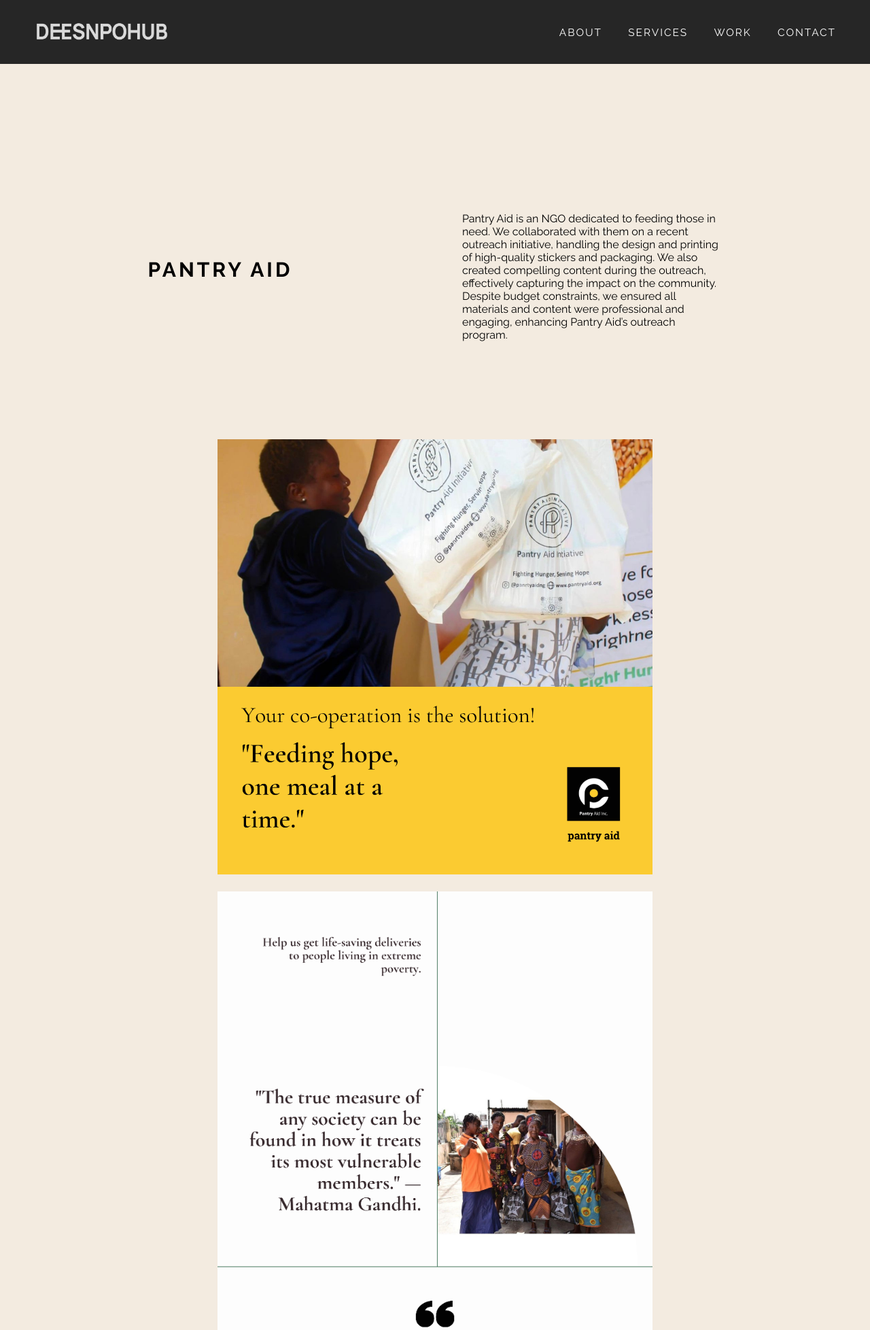
After one commit to sirunique/Agencyportfolio, a PHP site: page /pantry_aid.php in a window 1280 px wide. The commit adds this page. Shown: the top 1956 px of the page at 68% size. Run offline with PHP 8.4, Linux system fonts and the light colour scheme; some libraries are stand-ins or nearby versions.

Commit message:
details sucessfully completed

```diff
--- /dev/null
+++ b/myrawoman.php
@@ -0,0 +1,3 @@
+<?php
+
+include("./pages/myrawoman/index.php");
--- /dev/null
+++ b/pages/myrawoman/myrawoman_css.php
@@ -0,0 +1,73 @@
+<style>
+    .flex {
+        display: flex;
+        flex-direction: column;
+    }
+
+    .details {
+        justify-content: center;
+        align-items: center;
+        gap: 5rem;
+        padding: 5rem 1rem;
+    }
+
+    .text-container {
+        display: grid;
+        grid-template-columns: 1fr;
+        gap: 5rem;
+        width: 90%;
+    }
+
+    h1 {
+        text-transform: uppercase;
+        font-size: 30px;
+        letter-spacing: 4px;
+        margin-bottom: 20px;
+    }
+
+    span {
+        font-size: 1.5vh;
+    }
+
+    .img-container {
+        gap: 2vw;
+    }
+
+    .split-img {
+        display: grid;
+        grid-template-columns: 1fr 1fr;
+        gap: 2vw;
+    }
+
+    .grid-img {
+        flex: 1;
+        width: 100%;
+        height: 100%;
+        object-fit: cover;
+        display: block;
+    }
+
+    .back {
+        margin-top: 3vw;
+    }
+
+    /* Desktop */
+    @media only screen and (min-width: 780px) {
+        .details {
+            padding: 17vw 17vw 5vw 17vw;
+        }
+
+        .text-container {
+            grid-template-columns: 1fr 1fr;
+            width: 100%;
+            justify-content: space-between;
+            align-items: center;
+        }
+
+        .img-container {
+            padding: 5vw 8vw 0 8vw;
+        }
+    }
+
+    /* Desktop */
+</style>
--- /dev/null
+++ b/pages/pantry_aid/index.php
@@ -0,0 +1,28 @@
+<!-- Header -->
+<?php
+include('./components/header.php');
+include('./pages/myrawoman/myrawoman_css.php');
+?>
+
+
+
+<section class="details flex">
+    <div class="text-container">
+        <div class="text-1">
+            <h1>PANTRY AID</h1>
+        </div>
+        <div class="text-2">
+            <p>Pantry Aid is an NGO dedicated to feeding those in need. We collaborated with them on a recent outreach initiative, handling the design and printing of high-quality stickers and packaging. We also created compelling content during the outreach, effectively capturing the impact on the community. Despite budget constraints, we ensured all materials and content were professional and engaging, enhancing Pantry Aid’s outreach program.</p>
+        </div>
+    </div>
+
+    <div class="img-container flex">
+        <img class='grid-img' src="images/Final Design.png" alt="images">
+        <img class='grid-img' src="images/Green Monotone Minimalist Famine Poverty Crisis Hub Social Media Post.png" alt="images">
+        <img class='grid-img' src="images/WhatsApp Image 2024-07-11 at 13.37.51 - Copy.jpeg" alt="images">
+        <a href="work.php" class="back">Back</a>
+    </div>
+</section>
+
+<!-- Footer -->
+<?php include('./components/footer.php'); ?>
--- /dev/null
+++ b/pantry_aid.php
@@ -0,0 +1,3 @@
+<?php
+
+include("./pages/pantry_aid/index.php");
```
Also changed, not shown: pages/myrawoman/index.php (added, +27 -0 lines), pages/pantry_aid/pantry_aid_css.php (added, +73 -0 lines), pages/work/index.php (+6 -6 lines), images/Final Design.png (added), images/Green Monotone Minimalist Famine Poverty Crisis Hub Social Media Post.png (added), images/WhatsApp Image 2024-07-11 at 13.37.51 - Copy.jpeg (added), images/myrawoman.jpg (added), images/myrawoman2.jpg (added).
